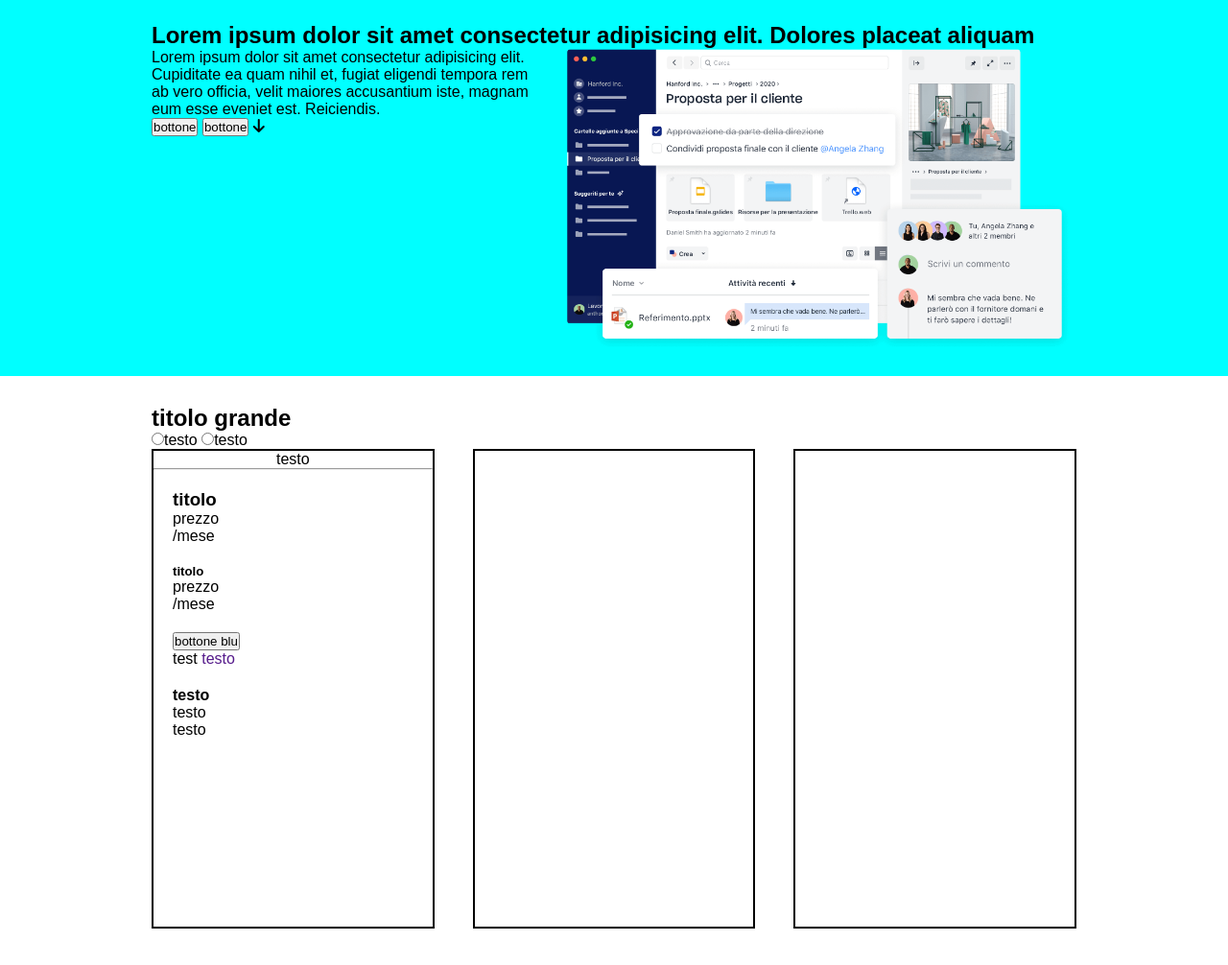
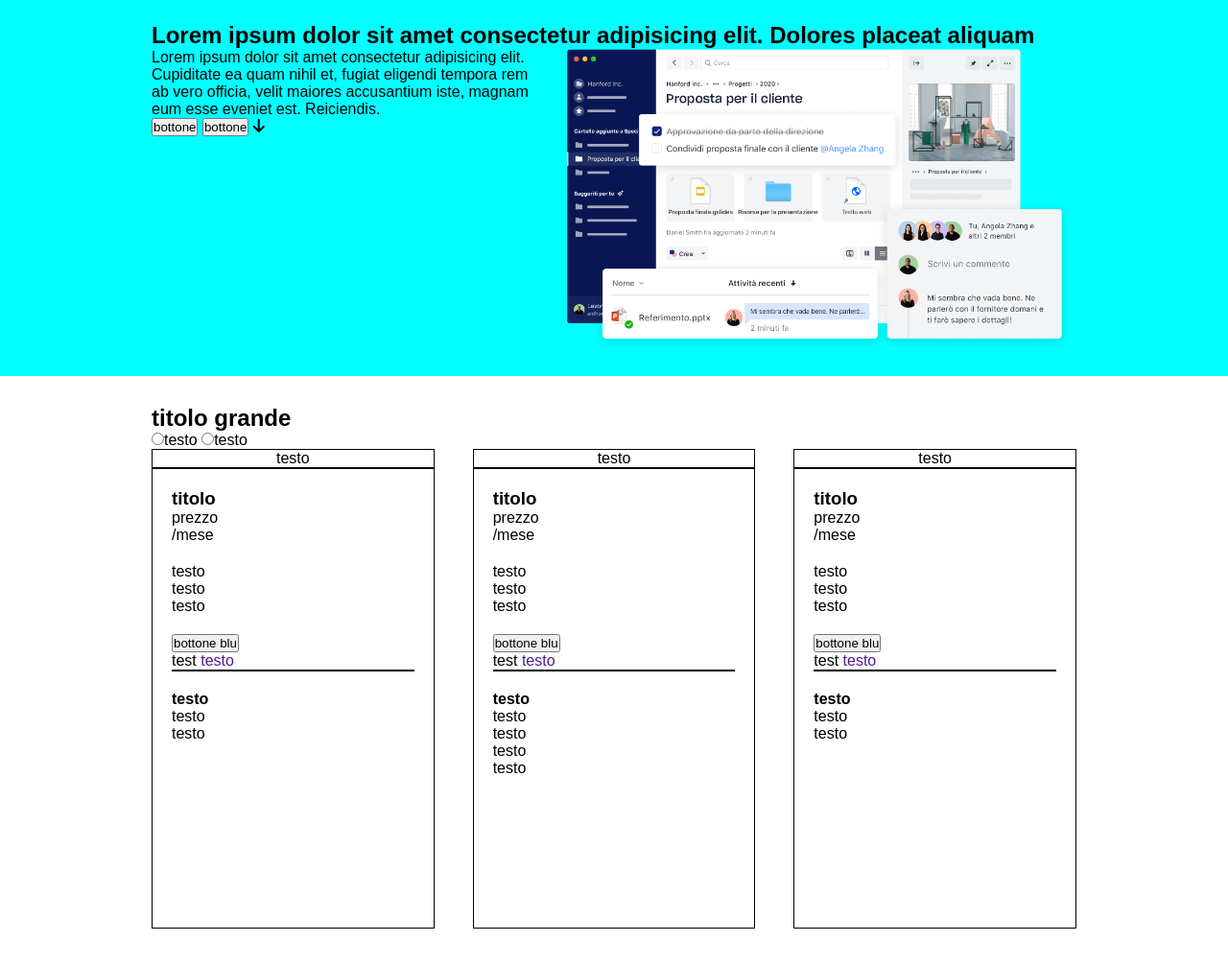
Before and after one commit to VincenzoFerraro0/htmlcss-dropbox, a plain HTML site: page index.html in a window 1280 px wide. Shown: the part 62-1068 px from the top of the page at 96% size. Drawn offline with Linux system fonts and the light colour scheme.

Commit message:
add: cards structure

```diff
--- a/css/style.css
+++ b/css/style.css
@@ -42,6 +42,10 @@ section.full-color {
 }
 
 /* seconda section */
+hr{
+    border: 1px solid black;
+}
+
 .cards__container {
     display: flex;
     gap: 40px;
@@ -51,7 +55,7 @@ section.full-color {
 .card {
     height: 500px;
     flex-basis: calc(100% / 3 );
-    border: 2px solid black;
+    border: 1px solid black;
 
 }
 .card__title {
@@ -63,5 +67,4 @@ section.full-color {
 .card__content-box {
     padding-inline: 20px;
     margin-block: 20px;
-
 }
--- a/index.html
+++ b/index.html
@@ -5,7 +5,7 @@
     <meta charset="UTF-8">
     <meta name="viewport" content="width=device-width, initial-scale=1.0">
     <!-- link debug css -->
-    <link rel="stylesheet" href="./css/debug.css">
+    <!-- <link rel="stylesheet" href="./css/debug.css"> -->
     <!-- link esterno css -->
     <link rel="stylesheet" href="./css/style.css">
     <!-- link reset css -->
@@ -94,6 +94,7 @@
                 <input type="radio">testo
                 <input type="radio">testo
             </div>
+
             <div class="cards__container">
                 <div class="card">
                     <div class="card__title">testo</div>
@@ -101,17 +102,18 @@
                     <div class="card__content-top">
                         <div class="card__content-box">
                             <h3>titolo</h3>
-                            <p>prezzo</p>
-                            <p>/mese</p>
+                            <div>prezzo</div>
+                            <div>/mese</div>
                         </div>
                         <div class="card__content-box">
-                            <h5>titolo</h5>
-                            <p>prezzo</p>
-                            <p>/mese</p>
+                            <div>testo</div>
+                            <div>testo</div>
+                            <div>testo</div>
                         </div>
                         <div class="card__content-box">
                             <button>bottone blu</button>
                             <p>test <a href="">testo</a></p>
+                            <hr>
                         </div>
 
                     </div>
@@ -119,22 +121,83 @@
                     <div class="card__content-bottom">
                         <div class="card__content-box">
                            <strong>testo</strong>
-                           <p>testo</p>
-                           <p>testo</p>
+                           <div>testo</div>
+                           <div>testo</div>
 
                         </div>
                     </div>
+                </div>
 
+                <div class="card">
+                    <div class="card__title">testo</div>
+                    <hr>
+                    <div class="card__content-top">
+                        <div class="card__content-box">
+                            <h3>titolo</h3>
+                            <div>prezzo</div>
+                            <div>/mese</div>
+                        </div>
+                        <div class="card__content-box">
+                            <div>testo</div>
+                            <div>testo</div>
+                            <div>testo</div>
+                        </div>
+                        <div class="card__content-box">
+                            <button>bottone blu</button>
+                            <p>test <a href="">testo</a></p>
+                            <hr>
+                        </div>
+
+                    </div>
+
+                    <div class="card__content-bottom">
+                        <div class="card__content-box">
+                           <strong>testo</strong>
+                           <div>testo</div>
+                           <div>testo</div>
+                           <div>testo</div>
+                           <div>testo</div>
+
+                        </div>
+                    </div>
                 </div>
+
                 <div class="card">
+                    <div class="card__title">testo</div>
+                    <hr>
+                    <div class="card__content-top">
+                        <div class="card__content-box">
+                            <h3>titolo</h3>
+                            <div>prezzo</div>
+                            <div>/mese</div>
+                        </div>
+                        <div class="card__content-box">
+                            <div>testo</div>
+                            <div>testo</div>
+                            <div>testo</div>
+                        </div>
+                        <div class="card__content-box">
+                            <button>bottone blu</button>
+                            <p>test <a href="">testo</a></p>
+                            <hr>
+                        </div>
 
-                </div>
-                <div class="card">
+                    </div>
 
+                    <div class="card__content-bottom">
+                        <div class="card__content-box">
+                           <strong>testo</strong>
+                           <div>testo</div>
+                           <div>testo</div>
+
+                        </div>
+                    </div>
                 </div>
 
             </div>
+
         </section>
+
     </main>
 </body>
 
```
